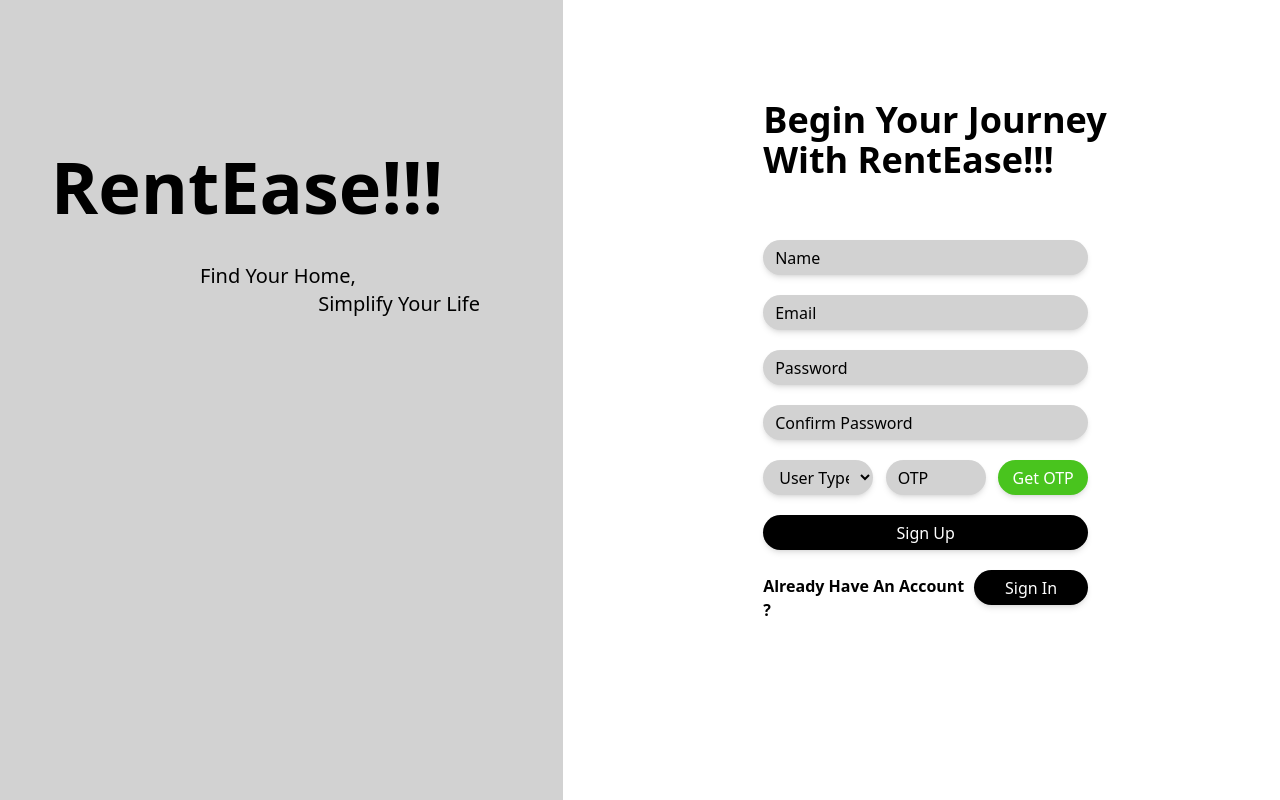
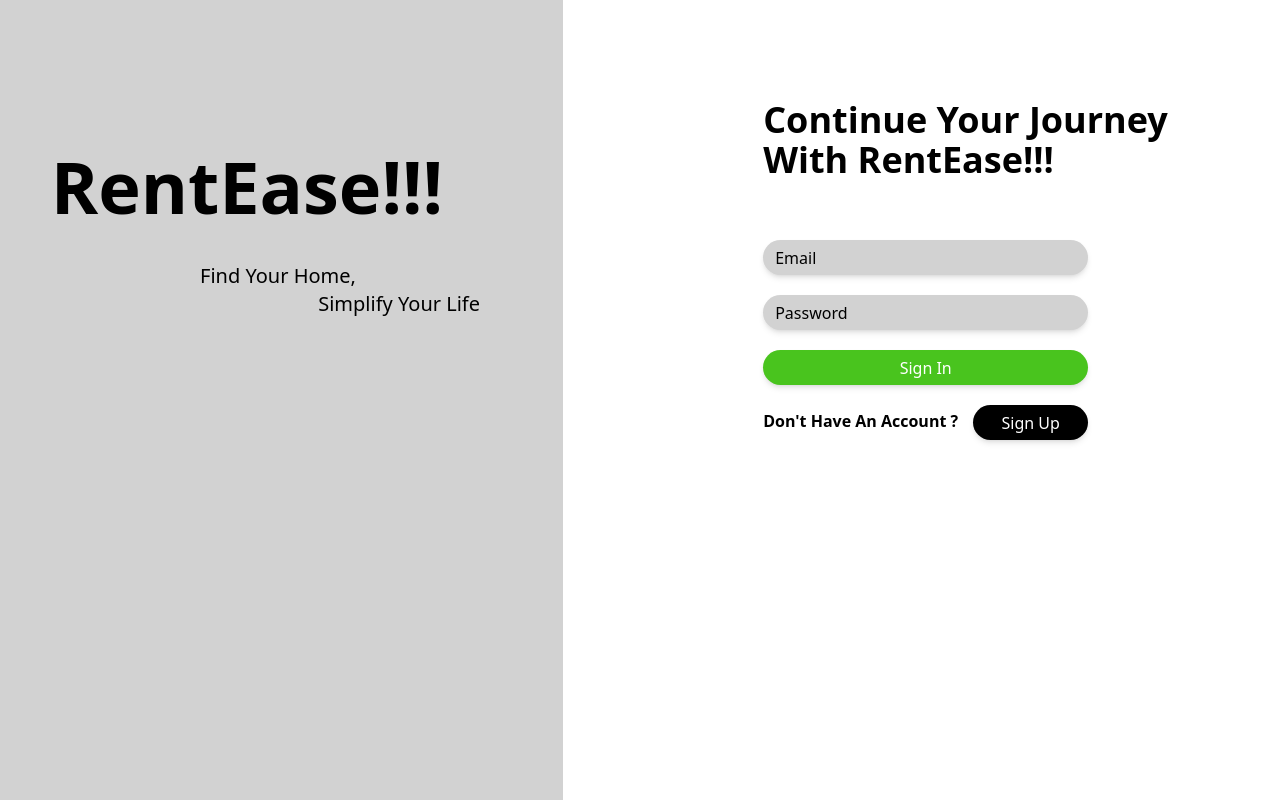
Before and after one commit to ShadmaN1028/RentEases, a React (Vite) app in the folder RentEase/: page / in a window 1280 px wide. Built offline with nearby package versions, Linux system fonts and the light colour scheme.

Commit message:
SignInDone

```diff
--- a/RentEase/src/App.jsx
+++ b/RentEase/src/App.jsx
@@ -1,9 +1,9 @@
 import React from 'react'
-import SignUp from './signup'
+import SignIn from './signin'
 function App() {
   return (
     <>
-    <SignUp/>
+    <SignIn/>
     </>
   )
 }
--- /dev/null
+++ b/RentEase/src/signin.jsx
@@ -0,0 +1,38 @@
+import React from "react";
+
+function SignIn() {
+  return (
+    <>
+      <div className="flex">
+        <div className="bg-background h-screen w-[44%]">
+          <div className=" text-right mt-[150px] mr-[120px]">
+          <p className="text-7xl font-bold">RentEase!!!</p>
+          <div className="ml-[200px] mr-[120px] mt-10 w-[280px]">
+            <p className="text-xl text-left">Find Your Home,</p>
+            <p className="text-xl text-right">Simplify Your Life</p>
+          </div>
+          </div>
+        </div>
+        <div className="bg-white h-screen w-[56%] ">
+          <div className="text-left mt-[100px] ml-[200px]">
+            <p className=" text-4xl font-bold">Continue Your Journey</p>
+            <p className=" text-4xl font-bold">With RentEase!!!</p>
+          </div>
+          <form action="" className="justify-left flex flex-col space-y-[20px] mt-[60px] ml-[200px] w-[325px] ">
+
+            <input type="Email" className="inputf" placeholder="Email" />
+
+            <input type="password" className="inputf" placeholder="Password" />
+            <input type="button" value="Sign In" className=" h-[35px] w-[325px]  rounded-[20px] bg-button px-3 text-white shadow-md cursor-pointer focus-visible:outline hover:bg-button/85" />
+            <div className="flex flex-row  justify-between">
+            <p className="text-md font-semibold py-1">Don't Have An Account ?</p>
+            <input type="button" value="Sign Up" className=" h-[35px] w-[115px]  rounded-[20px] bg-black px-3 text-white shadow-md cursor-pointer focus-visible:outline hover:bg-black/80" />
+            </div>
+          </form>
+        </div>
+      </div>
+    </>
+  );
+}
+
+export default SignIn;
--- a/RentEase/src/signup.jsx
+++ b/RentEase/src/signup.jsx
@@ -45,7 +45,7 @@ function SignUp() {
                 className="h-[35px] w-[100px]  rounded-[20px] px-3 bg-background placeholder-black font-normal focus:ring-1 focus:ring-inset focus:ring-indigo-600 outline-none hover:ring-1 hover:ring-indigo-600 hover:ring-inset shadow-md hover:shadow-md hover:shadow-slate-900/25"
                 placeholder="OTP"
               />
-              <input type="button" value="Get OTP" className="h-[35px] w-[90px] rounded-[20px] bg-[#49c41e] px-3 text-white shadow-md cursor-pointer focus-visible:outline hover:bg-[#49c41e]/85" />
+              <input type="button" value="Get OTP" className="h-[35px] w-[90px] rounded-[20px] bg-button px-3 text-white shadow-md cursor-pointer focus-visible:outline hover:bg-button/85" />
             </div >
             <input type="button" value="Sign Up" className=" h-[35px] w-[325px]  rounded-[20px] bg-black px-3 text-white shadow-md cursor-pointer focus-visible:outline hover:bg-black/80" />
             <div className="flex flex-row  justify-between">
--- a/RentEase/tailwind.config.js
+++ b/RentEase/tailwind.config.js
@@ -9,6 +9,7 @@ export default {
     extend: {
       colors: {
         'background': '#d2d2d2',
+        'button' : '#49c41e'
       },
     },
   },
```
